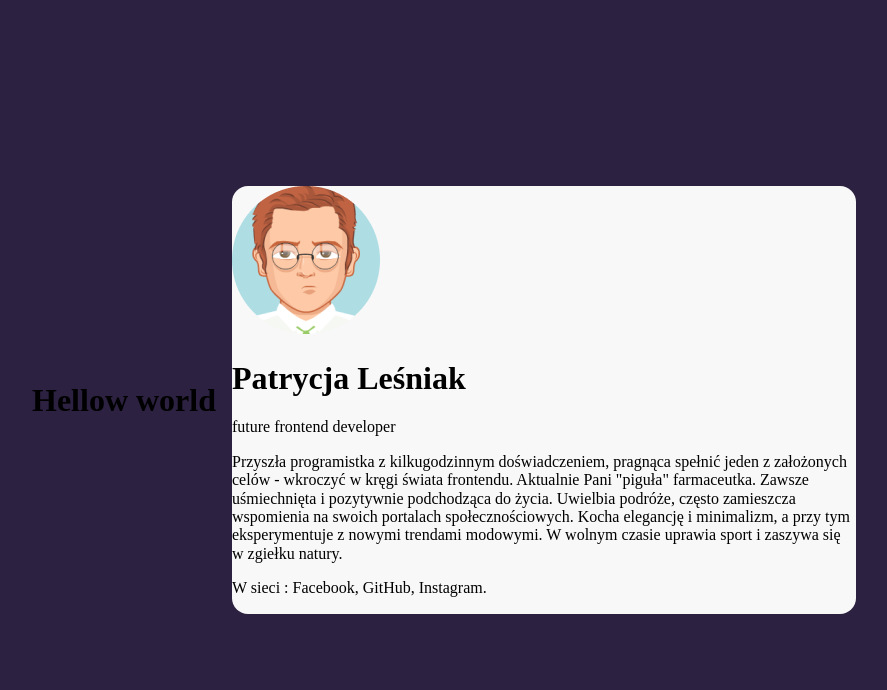
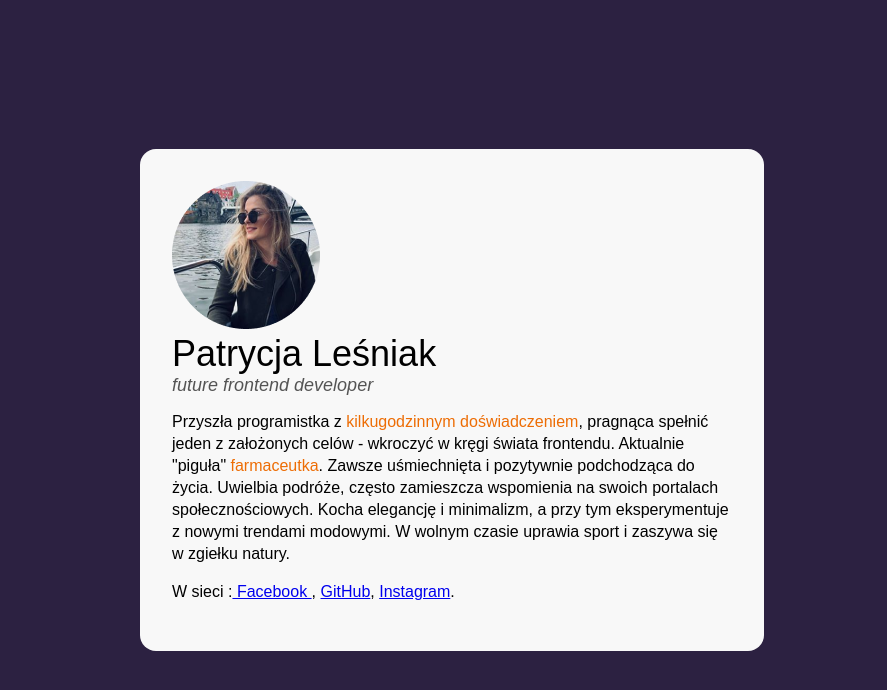
Before and after one commit to patrycjalesniak/business-card, a plain HTML site: page index.html in a window 1280 px wide. Shown: the whole page, without its empty margins (188-1075 px from the left). Drawn offline with Linux system fonts and the light colour scheme.

Commit message:
complete BEM

```diff
--- a/index.html
+++ b/index.html
@@ -8,24 +8,29 @@
     <link href="style.css" rel="stylesheet" type="text/css" />
   </head>
   <body>
-    <h1>Hellow world</h1>
     <main class="main">
-      <article>
-        <img src="avatar.png" alt="Zdjęcie Imię i nazwisko" />
-        <header>
-          <h1>Patrycja Leśniak</h1>
-          <p>future frontend developer</p>
+      <article class="person">
+        <img
+          class="person__picture"
+          src="avatar-wizytówka.png"
+          alt="Zdjęcie Patrycja Leśniak"
+        />
+        <header class="person__info">
+          <h1 class="person__name">Patrycja Leśniak</h1>
+          <p class="person__position">future frontend developer</p>
         </header>
-        <p>
-          Przyszła programistka z kilkugodzinnym doświadczeniem, pragnąca
+        <p class="person__description">
+          Przyszła programistka z <strong class="special"> kilkugodzinnym doświadczeniem</strong>, pragnąca
           spełnić jeden z założonych celów - wkroczyć w kręgi świata frontendu.
-          Aktualnie Pani "piguła" farmaceutka. Zawsze uśmiechnięta i pozytywnie
+          Aktualnie "piguła" <strong class="special">farmaceutka</strong>. Zawsze uśmiechnięta i pozytywnie
           podchodząca do życia. Uwielbia podróże, często zamieszcza wspomienia
           na swoich portalach społecznościowych. Kocha elegancję i minimalizm, a
           przy tym eksperymentuje z nowymi trendami modowymi. W wolnym czasie
           uprawia sport i zaszywa się w zgiełku natury.
         </p>
-        <p>W sieci : Facebook, GitHub, Instagram.</p>
+        <p class="person__description">
+          W sieci :<a class="person__link" href="#"> Facebook </a>, <a class="person__link" href="x"> GitHub</a>, <a class="person__link" href="c">Instagram</a>.
+        </p>
       </article>
     </main>
   </body>
--- a/style.css
+++ b/style.css
@@ -1,17 +1,55 @@
+html {
+  box-sizing: border-box;
+}
+
+*,
+*:before,
+*:after {
+  box-sizing: inherit;
+}
+
 body {
-    background:#2C2141;
-    display: flex;
-    align-items: center;
-    justify-content: center;
-    min-height: 100vh;
+  background: #2c2141;
+  display: flex;
+  align-items: center;
+  justify-content: center;
+  min-height: 100vh;
+  font-family: Arial, Helvetica, sans-serif;
+}
+
+.main {
+  background: #f8f8f8;
+  border-radius: 16px;
+  width: 624px;
+  margin: 16px;
+  padding: 32px;
+}
+
+.person {
+
+}
+.person__description {
+    font-style: 16px;
+    line-height: 22px;
+
+}
+.person__name {
+font-size: 36px;
+margin: 0;
+font-weight: normal;
 
 }
 
-.main {
-    background: #f8f8f8;
-    border-radius:16px;
-    width:624px;
-    margin:16px;
+.person__position {
+font-size: 18px;
+color: #545454;
+margin: 0;
+font-style:italic;
 
 
 }
+
+.special {
+    color: #ED6D05;
+    font-weight: normal;
+}
```
Also changed, not shown: avatar-wizytówka.png (added).
